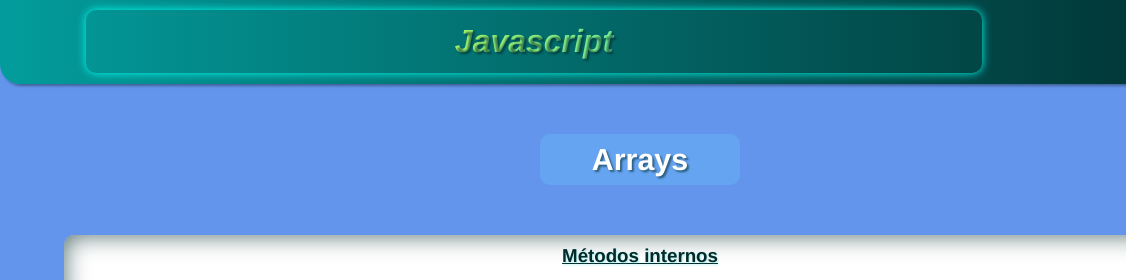
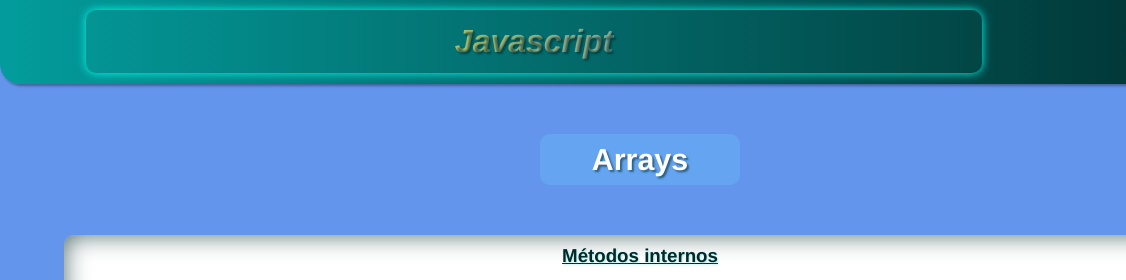
Before and after one commit to lfalvespe/estudos-javascript, a plain HTML site: page metodos-arrays/index.html in a window 1280 px wide. Shown: the top 280 px of the page, 0-1126 px from the left. Drawn offline with Linux system fonts and the light colour scheme.

Commit message:
Update style.css

```diff
--- a/metodos-arrays/style.css
+++ b/metodos-arrays/style.css
@@ -30,7 +30,7 @@
 .titulo h1 {
     box-shadow: 0px 0px 10px rgb(0, 255, 238);
     padding: 13px;
-    background-image: linear-gradient(to right, yellow, rgb(24, 228, 255));
+    background-image: linear-gradient(to right, yellow, rgb(55, 105, 255));
     background-clip: text;
     -webkit-background-clip: text;
     color: transparent;
```
